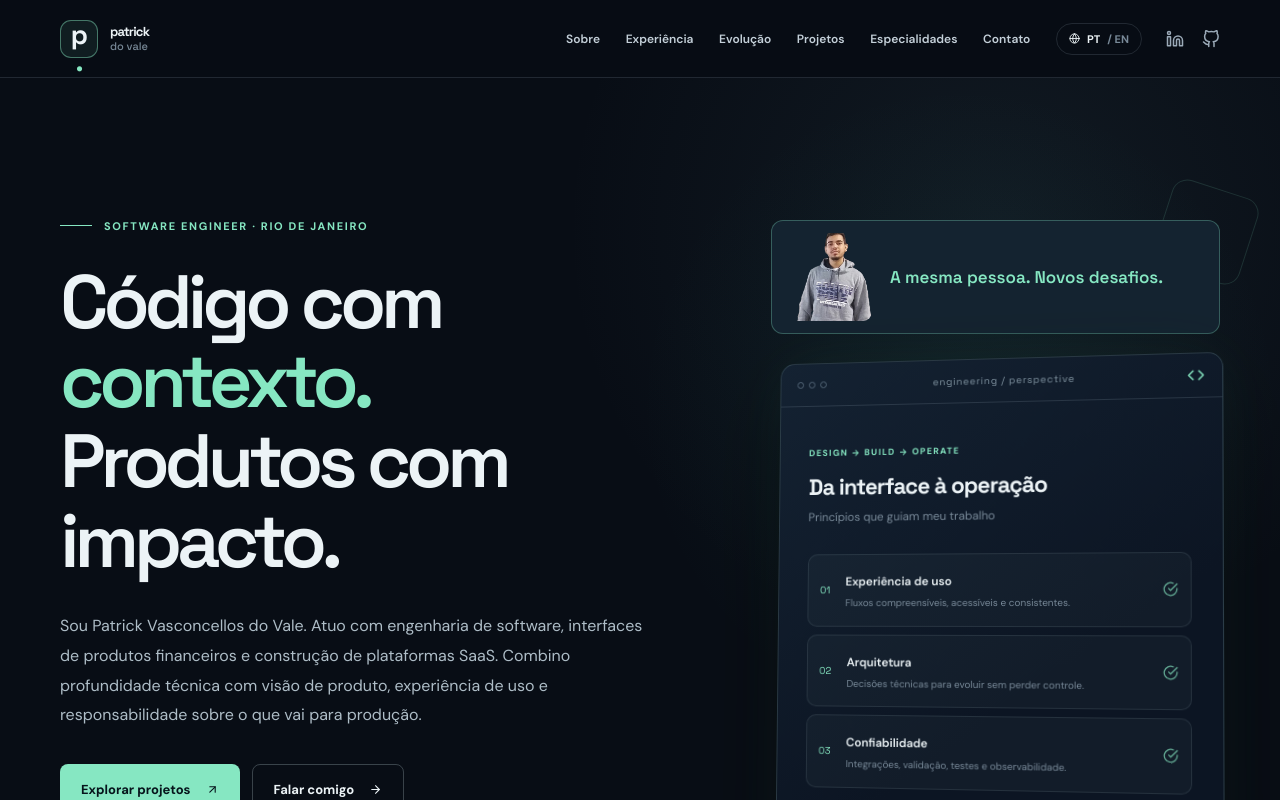
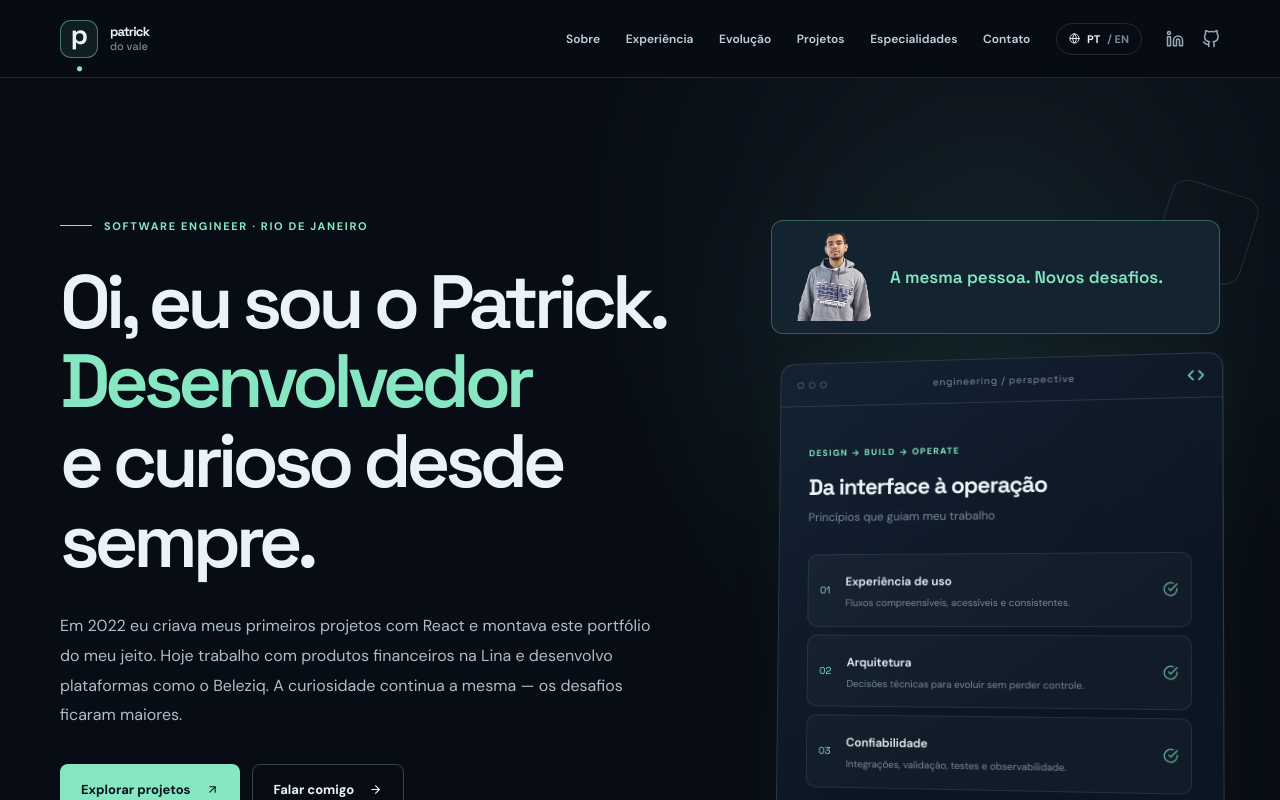
Before and after one commit to patrickdovale/My-Portfolio, a React (Vite) app: page / in a window 1280 px wide. Shown: the top 800 px of the page. Built offline with nearby package versions, Linux system fonts and the light colour scheme.

Commit message:
feat: resgatar foto e projetos originais na historia do portfolio

```diff
--- a/src/data/portfolioContent.js
+++ b/src/data/portfolioContent.js
@@ -4,10 +4,10 @@ export const portfolioContent = {
     nav: { about: "Sobre", work: "Experiência", projects: "Projetos", expertise: "Especialidades", contact: "Contato" },
     language: "English",
     eyebrow: "SOFTWARE ENGINEER · RIO DE JANEIRO",
-    heroStart: "Código com",
-    heroAccent: "contexto.",
-    heroEnd: "Produtos com impacto.",
-    intro: "Sou Patrick Vasconcellos do Vale. Atuo com engenharia de software, interfaces de produtos financeiros e construção de plataformas SaaS. Combino profundidade técnica com visão de produto, experiência de uso e responsabilidade sobre o que vai para produção.",
+    heroStart: "Oi, eu sou o Patrick.",
+    heroAccent: "Desenvolvedor",
+    heroEnd: "e curioso desde sempre.",
+    intro: "Em 2022 eu criava meus primeiros projetos com React e montava este portfólio do meu jeito. Hoje trabalho com produtos financeiros na Lina e desenvolvo plataformas como o Beleziq. A curiosidade continua a mesma — os desafios ficaram maiores.",
     heroPrimary: "Explorar projetos",
     heroSecondary: "Falar comigo",
     overline: "O QUE ME MOVE",
@@ -97,9 +97,9 @@ export const portfolioContent = {
     nav: { about: "About", work: "Experience", projects: "Projects", expertise: "Expertise", contact: "Contact" },
     language: "Português",
     eyebrow: "SOFTWARE ENGINEER · RIO DE JANEIRO",
-    heroStart: "Code with",
-    heroAccent: "context.",
-    heroEnd: "Products with impact.",
+    heroStart: "Hey, I’m Patrick.",
+    heroAccent: "Developer",
+    heroEnd: "and always curious.",
     intro: "I'm Patrick Vasconcellos do Vale. I work across software engineering, financial-product interfaces and SaaS platforms. I combine technical depth with product thinking, user experience and ownership of what goes into production.",
     heroPrimary: "Explore projects",
     heroSecondary: "Get in touch",
```
